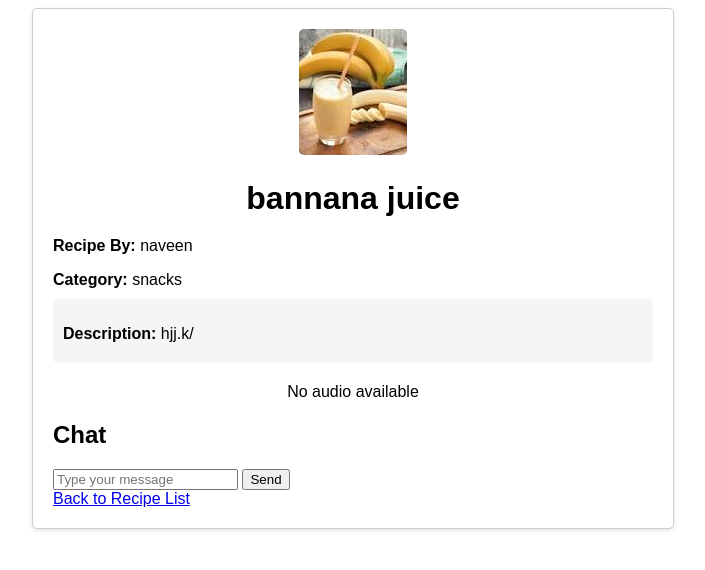
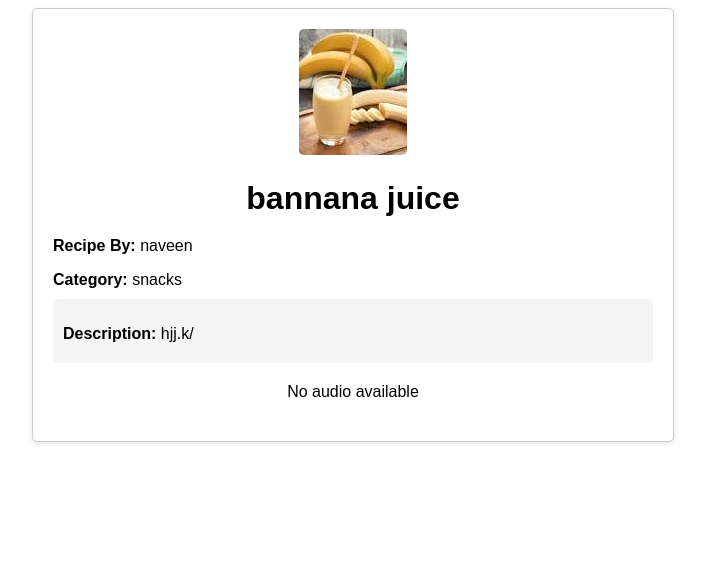
Before and after one commit to pydev1996/RecipeHub, a Django app: page /recipes/recipe/8/ in a window 1280 px wide. Shown: the top 570 px of the page, without its empty margins (287-992 px from the left). Run offline with Django 3.2, Linux system fonts and the light colour scheme; a user stored in the database is signed in; data comes from the database, SQL or seed files in the repository.

Commit message:
Update recipe_details.html

```diff
--- a/recipes/templates/recipes/recipe_details.html
+++ b/recipes/templates/recipes/recipe_details.html
@@ -72,24 +72,8 @@
             <p>No audio available</p>
             {% endif %}
         </div>
-        <div class="button-container">
-            <h2>Chat</h2>
 
-<div class="chat-window">
-    {% for message in chat_messages %}
-        <div class="message">
-            <span class="sender">{{ message.sender.username }}:</span>
-            <div class="message-body">{{ message.body }}</div>
-        </div>
-    {% endfor %}
-</div>
 
-<form method="POST" action="{% url 'recipes:send_chat_message' recipe.pk %}">
-    {% csrf_token %}
-    <input type="text" name="message" placeholder="Type your message">
-    <button type="submit">Send</button>
-</form>
-            <a href="{% url 'recipes:user_recipe_list' %}" class="back-button">Back to Recipe List</a>
-        </div>    </div>
+  </div>
 </body>
 </html>
```
